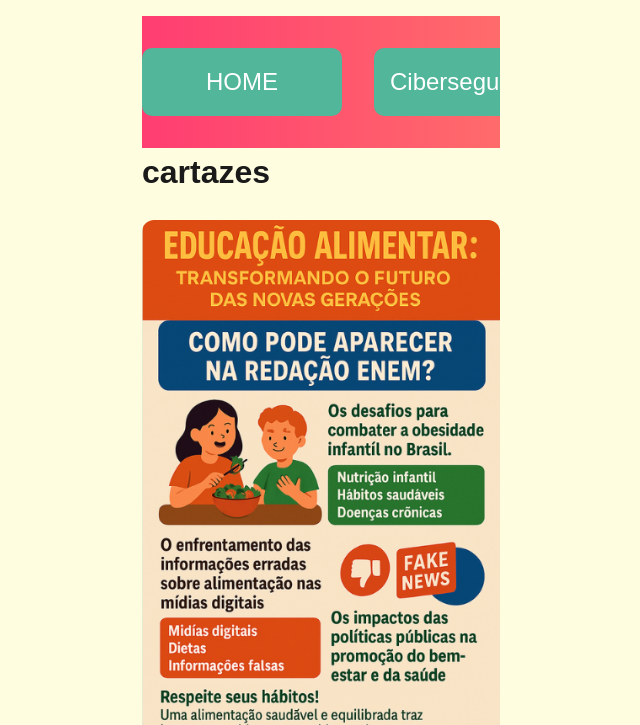
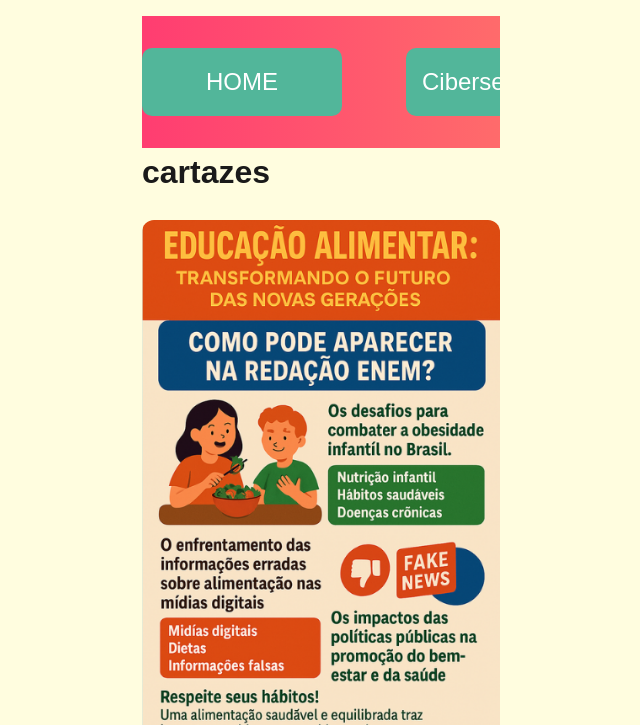
Before and after one commit to abelsilvaneto/redacao, a plain HTML site: page index.html in a window 1280 px wide. Shown: the top 725 px of the page, without its empty margins (319-959 px from the left). Drawn offline with Linux system fonts and the light colour scheme.

Commit message:
versão 5

```diff
--- a/style.css
+++ b/style.css
@@ -30,7 +30,7 @@ nav a{
     display: block;
     font-size: 1.5rem;
     padding: 0.75rem 1rem;
-    margin: 1rem 0;
+    margin: 1rem ;
     text-align: center;
     text-decoration: none;
     border: none;
```
